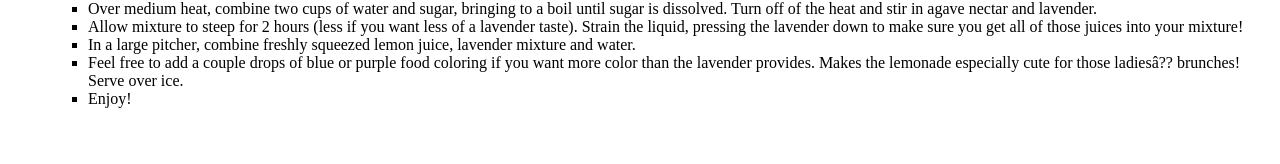
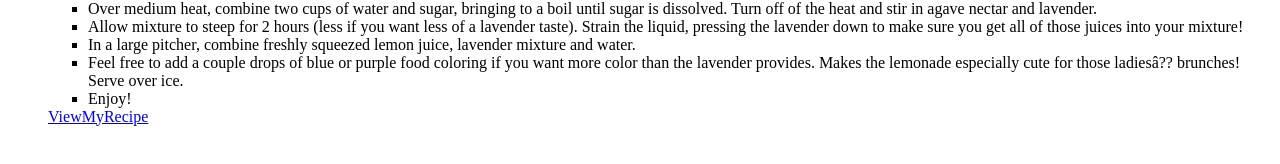
Before and after one commit to Jack-Campbell12/Jack-Campbell12.github.io, a plain HTML site: page recipe.html in a window 1280 px wide. Shown: the part 410-574 px from the top of the page. Drawn offline with Linux system fonts and the light colour scheme.

Commit message:
Update recipe.html

```diff
--- a/recipe.html
+++ b/recipe.html
@@ -29,6 +29,8 @@
 <li>Enjoy!</li>
 </ul>
 
+  <a href="recipe.html">ViewMyRecipe</a>
+
 </html>
 </head>
 </body>
```
